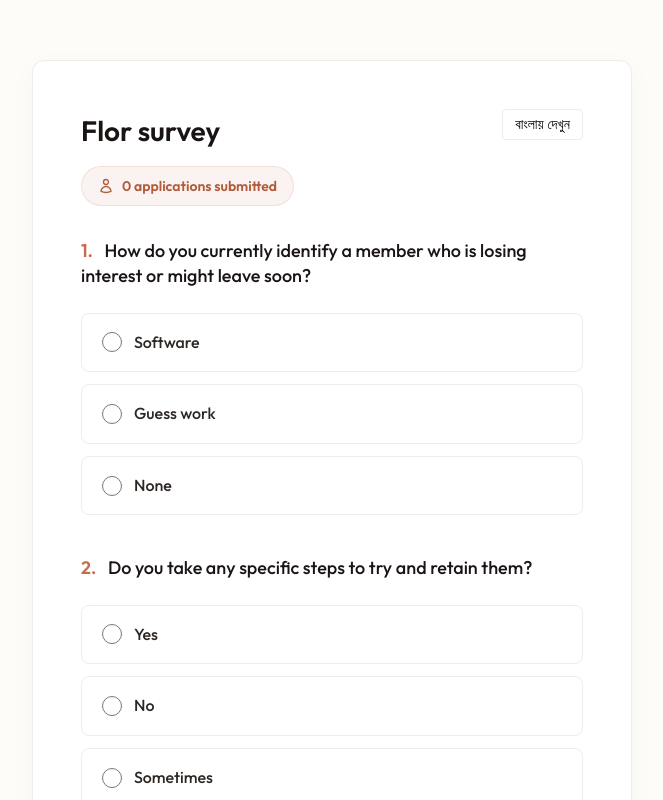
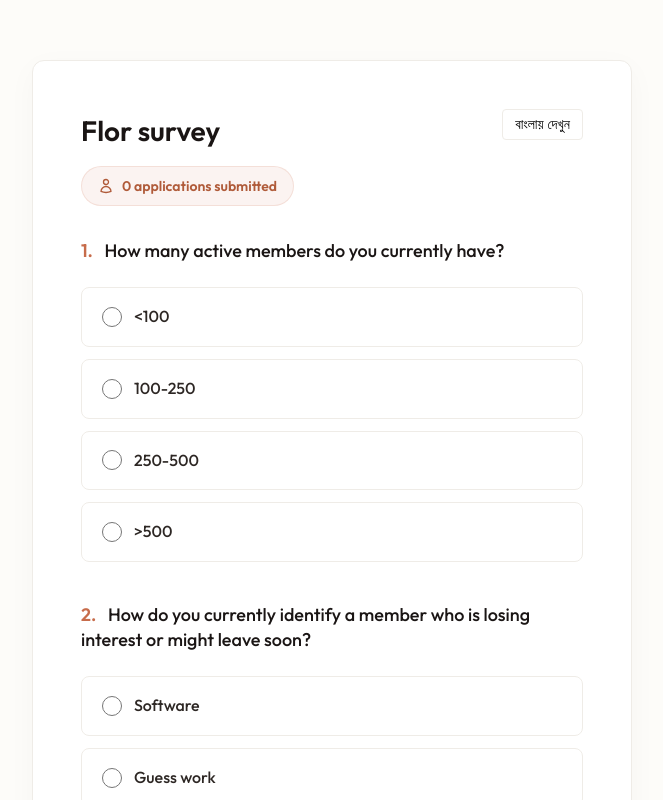
Before and after one commit to mystateofart-max/Flor-Survey, a Next.js app: page / in a window 1280 px wide. Shown: the top 800 px of the page, without its empty margins (308-971 px from the left). Built offline with nearby package versions, Linux system fonts and the light colour scheme; no server answers; the database is empty.

Commit message:
feat: add membership size question to survey

```diff
--- a/components/SurveyForm.js
+++ b/components/SurveyForm.js
@@ -28,6 +28,17 @@ const uiText = {
 };
 
 const questions = [
+  {
+    id: 'q_member_count',
+    en: {
+      text: 'How many active members do you currently have?',
+      options: ['<100', '100-250', '250-500', '>500']
+    },
+    bn: {
+      text: 'বর্তমানে আপনার মোট কতজন সক্রিয় মেম্বার আছেন?',
+      options: ['১০০ এর কম', '১০০-২৫০', '২৫০-৫০০', '৫০০ এর বেশি']
+    }
+  },
   {
     id: 'q_identify_member',
     en: {
```
Also changed, not shown: 1 other file (tests, documents, lock files or other folders).
